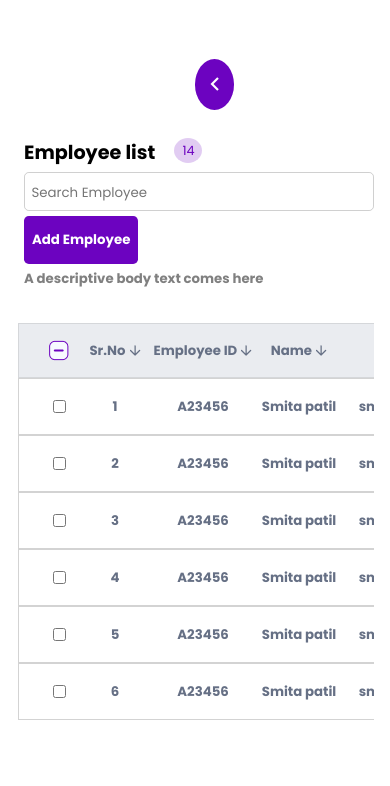
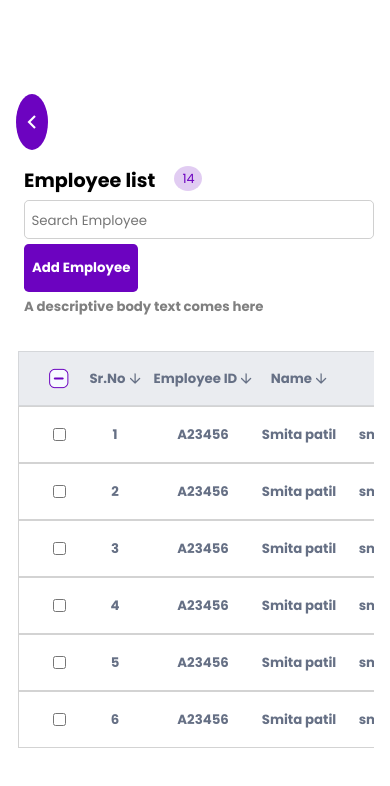
Before and after one commit to smita1017/Project-HRM-4, a plain HTML site: page index.html in a window 390 px wide. Drawn offline with Linux system fonts and the light colour scheme.

Commit message:
new commit

```diff
--- a/index.html
+++ b/index.html
@@ -10,7 +10,8 @@
     <div class="leftsection">
 
 
-      <div class="logo"><img src="./Images//logo.png" alt="" /></div>
+      <div class="logo"><img src="./Images//logo.png" alt="" />
+      </div>
 
 
       <div class="links">
@@ -65,10 +66,14 @@
           <h4>Log out</h4>
         </div>
       </div>
+
+
+
+
 </div>
     <div class="rightsection">
+      <div class="expandleft"><img src="./Images/Expand_left.png" alt="expandleft"></div>
       <main>
-        <div class="expandleft"><img src="./Images/Expand_left.png" alt="expandleft"></div>
         <div class="navdiv">
           <div class="part1">
             <div class="captionpart1">
--- a/style.css
+++ b/style.css
@@ -21,19 +21,16 @@ body{
 .leftsection{
     display: flex;
     align-items: center;
-    justify-content: space-between;
+    justify-content: center;
     flex-direction: column;
+    gap: 3rem;
     height: 100%;
-    width: 15%;
+    width: 20%;
     background-color: #0A1329;
-    padding: 2rem;
     color: white;
+}
 
-}
 .expandleft{
-    top: 1%;
-    left: 13.5%;
-    position: absolute;
     display: flex;
     align-items: center;
     justify-content: center;
@@ -42,7 +39,6 @@ body{
     border-radius: 50%;
     background-color: #6C03C0   ;
     z-index: 1;
-
 }
 
 
@@ -84,7 +80,7 @@ body{
 
 /*.......................................right section designing............................................ */
 .rightsection{
-    width: 85%;
+    width: 80%;
 }
 main{
     display: flex;
@@ -265,8 +261,7 @@ td:nth-child(10) { width: 5rem;}
      }
 
      .expandleft {
-         top: 1%;
-         left: 22%;
+
          width: 4%;
          padding: 1rem;
      }
@@ -322,12 +317,11 @@ td:nth-child(10) { width: 5rem;}
         width: 100%;
 
     }
+/*
+    .expandleft {
 
-    .expandleft {
-        top: 1%;
-        left: 4%;
         width: 4%;
-    }
+    } */
 
     .rightsection {
         width: 100%;
@@ -401,12 +395,10 @@ margin-left: -1rem;
             align-items: center;
         }
         .expandleft{
-            left: 50%;
-            top: 7%;
-            width: 10%;
-            height: 6%;
+
+            width: 2%;
+            height: 2%;
             z-index: 1;
-            position: absolute;
         }
 
 
```
